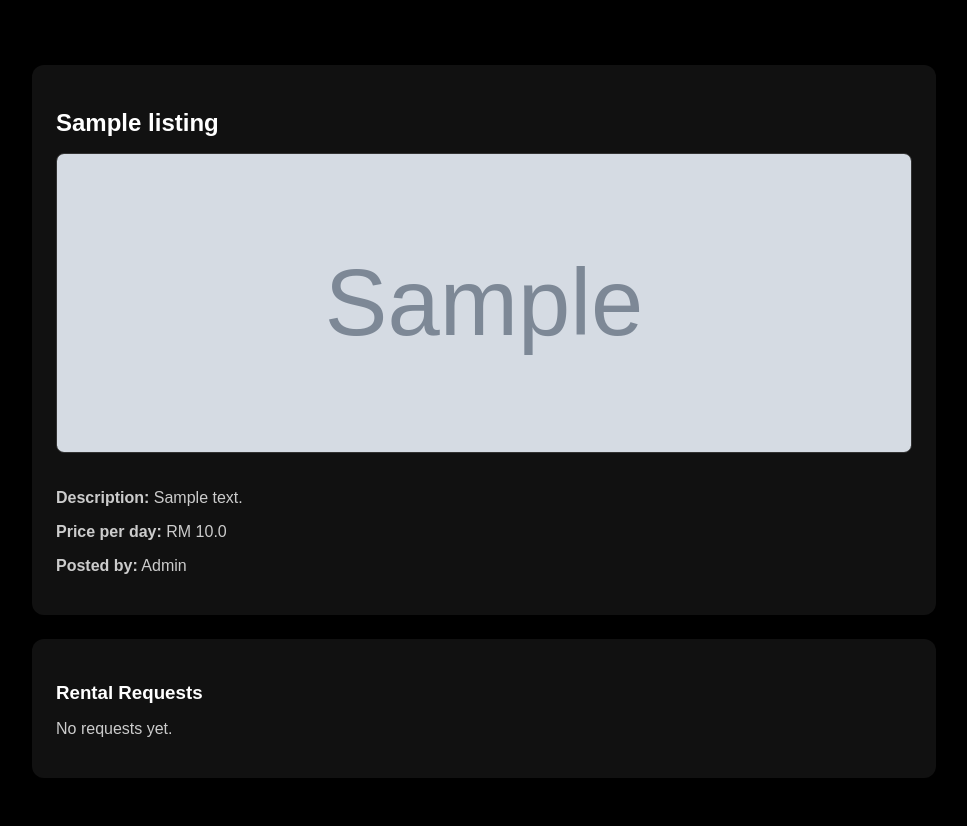
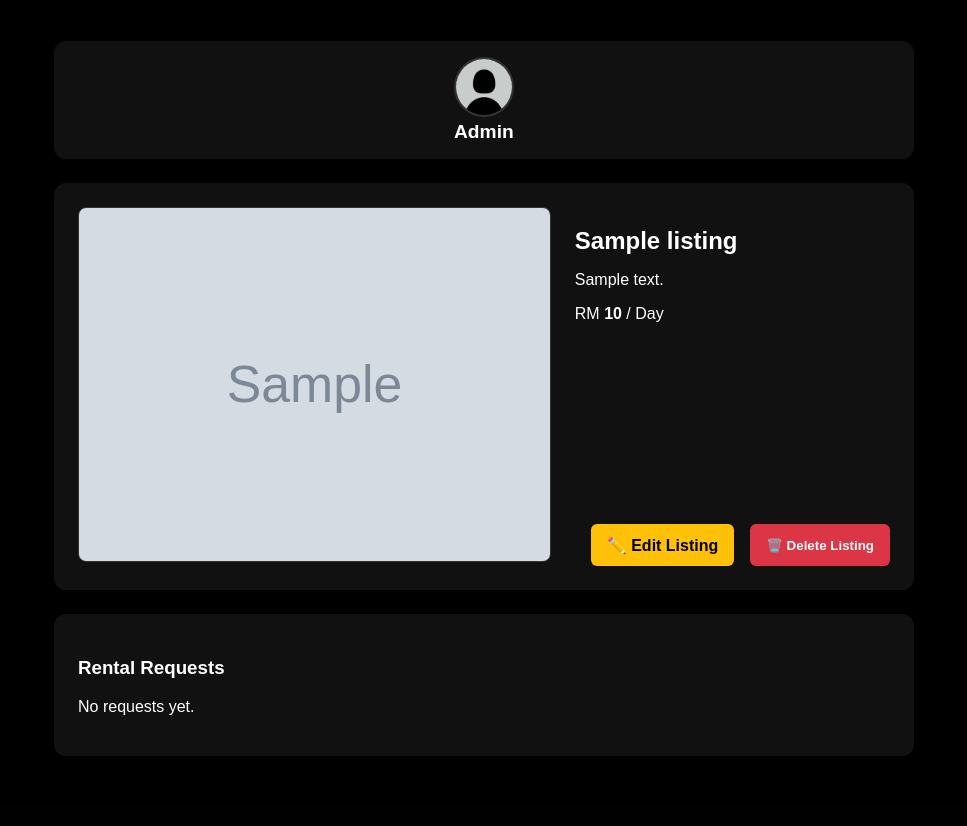
Before and after one commit to x7am/G04, a Flask app: page /listing/1 in a window 1280 px wide. Shown: the part 63-889 px from the top of the page, without its empty margins (156-1123 px from the left). After the commit the page ends 819 px from the top, so only its background shows below. Run offline with Flask 3, Linux system fonts and the light colour scheme; a user stored in the database is signed in; tables that the repository leaves empty hold one stand-in row (values such as "Sample post"); grey boxes marked "Sample" are stand-in pictures.

Commit message:
fixed the viewlisting page alongisde some bugs on the index.html page

```diff
--- a/app.py
+++ b/app.py
@@ -315,6 +315,8 @@ def delete_listing(id):
     return redirect(url_for("home"))
 
 # --- Rent Request ---
+from datetime import datetime
+
 @app.route("/listing/<int:id>", methods=["GET", "POST"])
 def view_listing(id):
     listing = Listing.query.get_or_404(id)
@@ -357,8 +359,10 @@ def view_listing(id):
         "view_listing.html",
         listing=listing,
         requests=listing.requests,
-        approved_request=approved_request  # pass to template
+        approved_request=approved_request,  # pass to template
+        current_time=datetime.utcnow()       # <--- added this
     )
+
 
 
 @app.route("/edit_request/<int:request_id>", methods=["GET", "POST"])
@@ -619,6 +623,3 @@ if __name__ == "__main__":
             print("Default admin created: username=Admin, password=123")
         print(f"Database created/loaded at: {db_path}")
     app.run(debug=True)
-
-with app.app_context():
-    db.create_all()
--- a/templates/view_listing.html
+++ b/templates/view_listing.html
@@ -3,139 +3,161 @@
 {% block title %}View Listing - Rented{% endblock %}
 
 {% block content %}
-<div class="container">
-  <!-- Listing Info -->
-  <div style="background: #111; padding: 24px; border-radius: 12px; margin-bottom: 24px;">
-    <h2 style="color: #fff; margin-bottom: 16px;">{{ listing.title }}</h2>
+<div class="container wide-container">
+
+  <!-- Owner Profile Header -->
+  <div class="owner-header">
+    <div class="user-left">
+      {% if listing.user and listing.user.profile_pic %}
+        <img src="{{ url_for('static', filename=listing.user.profile_pic) }}"
+             alt="{{ listing.user.username }}'s profile picture"
+             class="listing-profile-pic">
+      {% else %}
+        <img src="{{ url_for('static', filename='profile_pics/default.png') }}"
+             alt="Default profile picture"
+             class="listing-profile-pic">
+      {% endif %}
+      <span class="listing-username">{{ listing.user.username }}</span>
+    </div>
+  </div>
+
+  <!-- Listing Info (Two Columns) -->
+  <div class="listing-info">
+    <div class="listing-image">
       <img src="{{ url_for('static', filename='listing_images/' ~ (listing.image or 'default_listing.png')) }}"
-         alt="Listing image"
-         style="width: 100%; max-height: 300px; object-fit: cover; border-radius: 8px; margin-bottom: 16px; border: 1px solid #333;">
-
-    <p style="color: #ccc;"><strong>Description:</strong> {{ listing.description }}</p>
-    <p style="color: #ccc;"><strong>Price per day:</strong> RM {{ listing.price }}</p>
-    <p style="color: #ccc;"><strong>Posted by:</strong> {{ listing.user.username }}</p>
+           alt="{{ listing.title }}">
+    </div>
+    <div class="listing-details">
+      <div class="listing-text">
+        <h2>{{ listing.title }}</h2>
+        <p>{{ listing.description }}</p>
+        <p>RM <strong>{{ listing.price | int  }}</strong> / Day</p>
+      </div>
+      {% if user and (user.id == listing.user_id or user.is_admin) %}
+      <div class="listing-buttons-bottom">
+        <a href="{{ url_for('edit_listing', id=listing.id) }}" class="btn-edit">✏️ Edit Listing</a>
+        <form action="{{ url_for('delete_listing', id=listing.id) }}" method="POST">
+          <button type="submit" class="btn-delete">🗑️ Delete Listing</button>
+        </form>
+      </div>
+      {% endif %}
+    </div>
   </div>
 
   {% set approved_request = requests | selectattr("status", "equalto", "Approved") | list %}
 
   <!-- Rent Request Form -->
-  {% if user and user.id != listing.user_id %}
-    {% if not approved_request %}
+  {% if user and user.id != listing.user_id and not approved_request %}
     {% set existing_user_request = requests | selectattr("renter_id", "equalto", user.id) | list %}
     {% if not existing_user_request %}
-        <div style="background: #111; padding: 24px; border-radius: 12px; margin-bottom: 24px;">
-          <h3 style="color: #fff; margin-bottom: 12px;">Send Rental Request</h3>
+    <div class="rent-form">
+      <h3>Send Rental Request</h3>
       <form method="POST">
-            <label for="days" style="color: #ccc;">Number of Days</label>
-            <input type="number" id="days" name="days" min="1" required
-                   style="width: 100%; padding: 10px; margin-bottom: 16px; background: #171414; color: #fff; border-radius: 8px; border: 1px solid #333;">
-
-            <label for="description" style="color: #ccc;">Additional Notes</label>
-            <textarea id="description" name="description" rows="5"
-                      style="width: 100%; padding: 10px; background: #171414; color: #fff; border-radius: 8px; border: 1px solid #333; margin-bottom: 16px;"></textarea>
-
-            <button type="submit" class="auth-link"
-                    style="padding: 10px 20px; border-radius: 8px; background: #28a745; color: #fff; font-weight: bold; border: none; cursor: pointer;">
-              Send Request
-            </button>
+        <label for="days">Number of Days</label>
+        <input type="number" id="days" name="days" min="1" required>
+        <label for="description">Additional Notes</label>
+        <textarea id="description" name="description" rows="5"></textarea>
+        <div class="rent-form-footer">
+          <span class="request-time">Just now</span>
+          <button type="submit">Send Request</button>
+        </div>
       </form>
     </div>
-      {% endif %}
     {% endif %}
   {% endif %}
 
   <!-- Approved Request Info -->
   {% if approved_request %}
     {% set req = approved_request[0] %}
-    <div style="background: rgba(0,0,0,0.6); padding: 24px; border-radius: 12px; margin-bottom: 24px;">
-      <h3 style="color: #fff; margin-bottom: 12px;">Already Rented</h3>
-      <p style="color: #ccc;">
-        <strong>Renter:</strong> {{ req.renter.username if req.renter else 'N/A' }}
-      </p>
-      <p style="color: #ccc;"><strong>Days:</strong> {{ req.days }}</p>
-      <p style="color: #ccc;"><strong>Price per day:</strong> RM {{ listing.price }}</p>
-      <p style="color: #ccc;"><strong>Total:</strong> RM {{ listing.price * req.days }}</p>
-      <p style="color: #ccc;"><strong>Notes:</strong> {{ req.description or 'N/A' }}</p>
+    <div class="approved-request">
+      <h3>Already Rented</h3>
+      <p><strong>Renter:</strong> {{ req.renter.username if req.renter else 'N/A' }}</p>
+      <p><strong>Days:</strong> {{ req.days }}</p>
+      <p><strong>Price per day:</strong> RM {{ listing.price }}</p>
+      <p><strong>Total:</strong> RM {{ listing.price * req.days }}</p>
+      <p><strong>Notes:</strong> {{ req.description or 'N/A' }}</p>
       {% if user and (user.id == req.renter_id or user.id == listing.user_id) %}
-        <a href="{{ url_for('request_pdf', request_id=req.id) }}"
-           style="padding: 8px 12px; background: #17a2b8; color: #fff; font-weight: bold; border-radius: 6px; text-decoration: none; display: inline-block; margin-top: 10px;">
-          📄 Download PDF
-        </a>
+        <a href="{{ url_for('request_pdf', request_id=req.id) }}" class="btn-pdf">📄 Download PDF</a>
       {% endif %}
     </div>
   {% endif %}
 
-  <!-- Rental Requests (only if no approved request) -->
+  <!-- Rental Requests -->
   {% if not approved_request %}
-    <div style="background: #111; padding: 24px; border-radius: 12px;">
-      <h3 style="color: #fff; margin-bottom: 12px;">Rental Requests</h3>
+  <div class="rental-requests">
+    <h3>Rental Requests</h3>
     {% if requests %}
-        <ul style="list-style: none; padding-left: 0;">
       {% for req in requests %}
-            <li style="margin-bottom: 20px; padding: 16px; background: #222; border-radius: 10px;">
-              <div style="display:flex; justify-content: space-between; align-items: flex-start;">
-
-                <!-- Request Info -->
-                <div>
-                  <strong style="color: #fff;">{{ req.renter.username if req.renter else 'N/A' }}</strong> requested for
-                  <strong style="color: #fff;">{{ req.days }}</strong> days<br>
-                  <small>Status:
-                    <span style="font-weight: bold;
-                      color: {% if req.status == 'Approved' %}#28a745
-                             {% elif req.status == 'Rejected' %}#dc3545
-                             {% else %}#999
-                      {% endif %}">{{ req.status }}</span>
-                  </small>
+      <div class="request-card">
+        <div class="request-info">
+          <strong>{{ req.renter.username if req.renter else 'N/A' }}</strong> requested for <strong>{{ req.days }}</strong> days
+          {% if req.created_at %}
+            {% set diff = current_time - req.created_at %}
+            {% if diff.total_seconds() < 3600 %}
+              <small class="request-time">{{ (diff.total_seconds() // 60)|int }} minutes ago</small>
+            {% elif diff.total_seconds() < 86400 %}
+              <small class="request-time">{{ (diff.total_seconds() // 3600)|int }} hours ago</small>
+            {% else %}
+              <small class="request-time">{{ (diff.total_seconds() // 86400)|int }} days ago</small>
+            {% endif %}
+          {% endif %}
           {% if req.description %}
-                    <p style="color: #ccc; margin-top: 8px;"><em>Note:</em> {{ req.description }}</p>
+          <p><em>Note:</em> {{ req.description }}</p>
           {% endif %}
         </div>
-
-                <!-- Actions & Time Ago -->
-                <div style="display:flex; flex-direction: column; gap: 8px; align-items: flex-end;">
-                  <span style="color: #999; font-size: 12px;">{{ req.created_at|timeago }}</span>
-
-                  {% if user and user.id == req.renter_id and req.status != 'Approved' %}
-                    <a href="{{ url_for('edit_request', request_id=req.id) }}"
-                       style="padding: 8px 12px; background: #ffc107; color: #000; font-weight: bold; border-radius: 6px; text-align: center; text-decoration: none; display: inline-block; min-width: 120px;">
-                      ✏️ Edit
-                    </a>
-
-                    <form action="{{ url_for('delete_request', request_id=req.id) }}" method="POST" style="display:inline;">
-                      <button type="submit"
-                              style="padding: 8px 12px; background: #dc3545; color: #fff; font-weight: bold; border-radius: 6px; text-align: center; border: none; cursor: pointer; min-width: 120px;">
-                        🗑️ Delete
-                      </button>
+        <div class="request-actions">
+          {% if user and user.id == req.renter_id %}
+          <a href="{{ url_for('edit_request', request_id=req.id) }}" class="btn-edit">✏️ Edit</a>
+          <form action="{{ url_for('delete_request', request_id=req.id) }}" method="POST">
+            <button type="submit" class="btn-delete">🗑️ Delete</button>
           </form>
           {% endif %}
-
-                  {% if user and user.id == listing.user_id and req.status == 'Pending' %}
-                    <a href="{{ url_for('approve_request', request_id=req.id) }}"
-                       style="padding: 8px 12px; background: #28a745; color: #fff; font-weight: bold; border-radius: 6px; text-align: center; text-decoration: none; display: inline-block; min-width: 180px;">
-                      ✅ Approve
-                    </a>
-                    <a href="{{ url_for('decline_request', request_id=req.id) }}"
-                       style="padding: 8px 12px; background: #dc3545; color: #fff; font-weight: bold; border-radius: 6px; text-align: center; text-decoration: none; display: inline-block; min-width: 180px;">
-                      ❌ Decline
-                    </a>
+          {% if user and user.id == listing.user_id %}
+          <a href="{{ url_for('approve_request', request_id=req.id) }}" class="btn-approve">✅ Approve</a>
+          <a href="{{ url_for('decline_request', request_id=req.id) }}" class="btn-decline">❌ Decline</a>
           {% endif %}
-
-                  {% if req.status == 'Approved' and user and (user.id == req.renter_id or user.id == listing.user_id) %}
-                    <a href="{{ url_for('request_pdf', request_id=req.id) }}"
-                       style="padding: 8px 12px; background: #17a2b8; color: #fff; font-weight: bold; border-radius: 6px; text-decoration: none; display: inline-block;">
-                      📄 Download PDF
-                    </a>
+        </div>
+      </div>
+      {% endfor %}
+    {% else %}
+      <p>No requests yet.</p>
+    {% endif %}
+  </div>
   {% endif %}
 
 </div>
-              </div>
-            </li>
-          {% endfor %}
-        </ul>
-      {% else %}
-        <p style="color: #ccc;">No requests yet.</p>
-      {% endif %}
-    </div>
-  {% endif %}
-</div>
+
+<style>
+/* General container */
+.wide-container { max-width: 900px; margin: 0 auto; padding: 0 20px; color: #fff; }
+.owner-header { display: flex; justify-content: center; align-items: center; gap: 16px; margin-bottom: 24px; background: #111; padding: 16px; border-radius: 12px; }
+.listing-profile-pic { width: 60px; height: 60px; border-radius: 50%; object-fit: cover; border: 2px solid #333; }
+.listing-username { font-weight: bold; font-size: 1.2rem; display: flex; align-items: center; }
+.listing-info { display: flex; gap: 24px; flex-wrap: wrap; align-items: stretch; background: #111; padding: 24px; border-radius: 12px; margin-bottom: 24px; }
+.listing-image { flex: 3; min-width: 250px; text-align: center; }
+.listing-image img { width: 100%; height: auto; border-radius: 8px; border: 1px solid #333; }
+.listing-details { flex: 2; min-width: 250px; display: flex; flex-direction: column; justify-content: space-between; }
+.listing-text h2 { margin-bottom: 16px; }
+.listing-text p { margin-bottom: 8px; }
+.listing-buttons-bottom { display: flex; gap: 16px; justify-content: flex-end; }
+.btn-edit, .btn-delete { display: flex; align-items: center; justify-content: center; height: 42px; padding: 10px 16px; border-radius: 6px; font-weight: bold; border: none; cursor: pointer; text-decoration: none; }
+.btn-edit { background: #ffc107; color: #000; }
+.btn-delete { background: #dc3545; color: #fff; }
+
+/* Rent form */
+.rent-form, .approved-request, .rental-requests { background: #111; padding: 24px; border-radius: 12px; margin-bottom: 24px; }
+.rent-form label, .rent-form input, .rent-form textarea, .rent-form button { display: block; width: 100%; margin-bottom: 16px; }
+.rent-form input, .rent-form textarea { background: #171414; color: #fff; border-radius: 8px; border: 1px solid #333; padding: 10px; }
+.rent-form-footer { display: flex; justify-content: space-between; align-items: center; }
+.request-time { font-size: 0.9rem; color: #aaa; }
+.rent-form button { background: #28a745; color: #fff; border: none; padding: 10px 20px; border-radius: 8px; cursor: pointer; font-weight: bold; }
+
+/* Rental request cards */
+.request-card { display: flex; justify-content: space-between; align-items: flex-start; padding: 16px; background: #222; border-radius: 10px; margin-bottom: 16px; }
+.request-info { color: #ccc; }
+.request-actions { display: flex; gap: 8px; flex-wrap: wrap; }
+.btn-approve { background: #28a745; color: #fff; padding: 8px 12px; border-radius: 6px; text-decoration: none; font-weight: bold; display: inline-block; }
+.btn-decline { background: #dc3545; color: #fff; padding: 8px 12px; border-radius: 6px; text-decoration: none; font-weight: bold; display: inline-block; }
+.btn-pdf { background: #17a2b8; color: #fff; padding: 8px 12px; border-radius: 6px; text-decoration: none; font-weight: bold; display: inline-block; margin-top: 10px; }
+</style>
 {% endblock %}
```
Also changed, not shown: templates/index.html (+23 -18 lines), instance/rented.db, static/listing_images/download.webp (added). Lines whose indentation alone changed are shown as unchanged.
